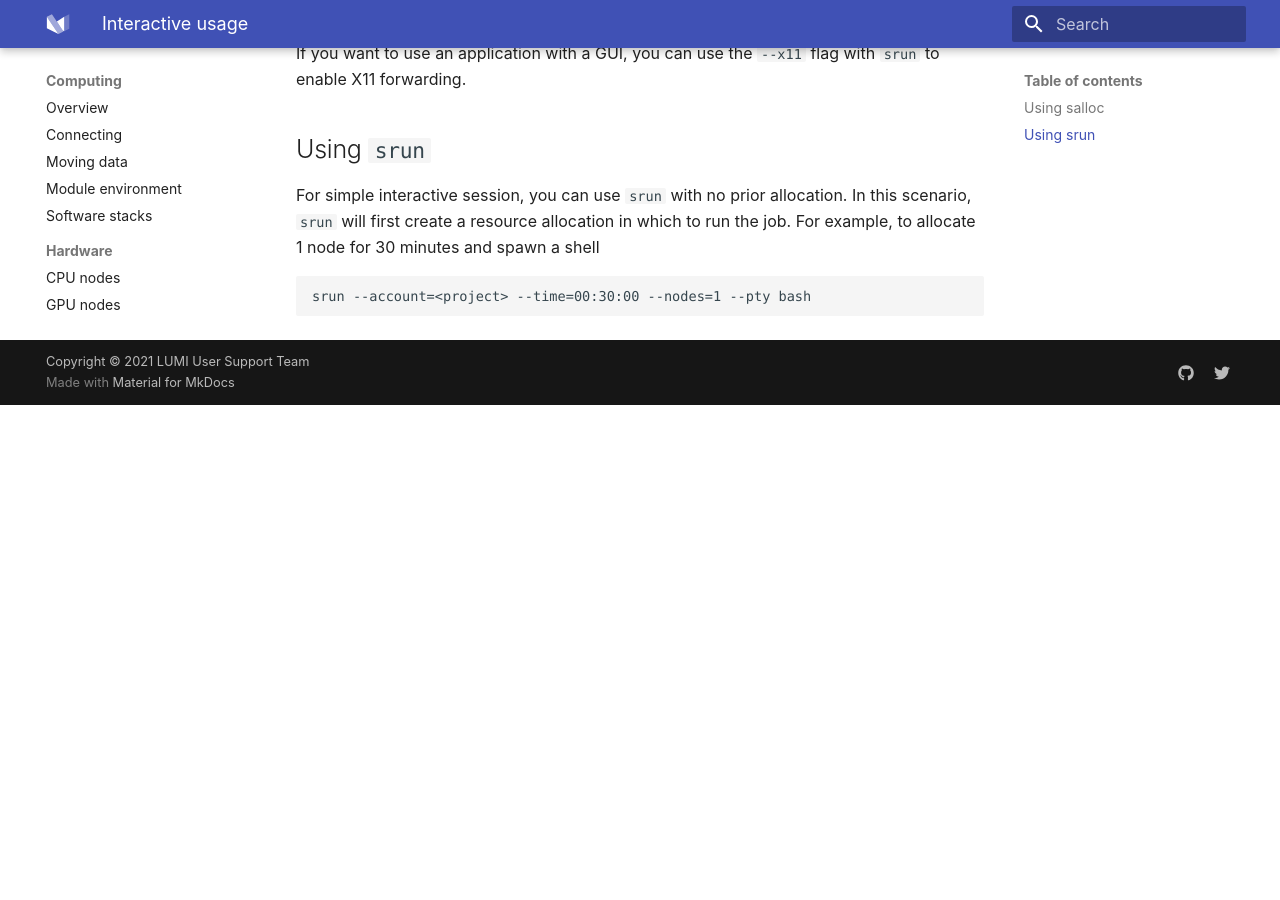
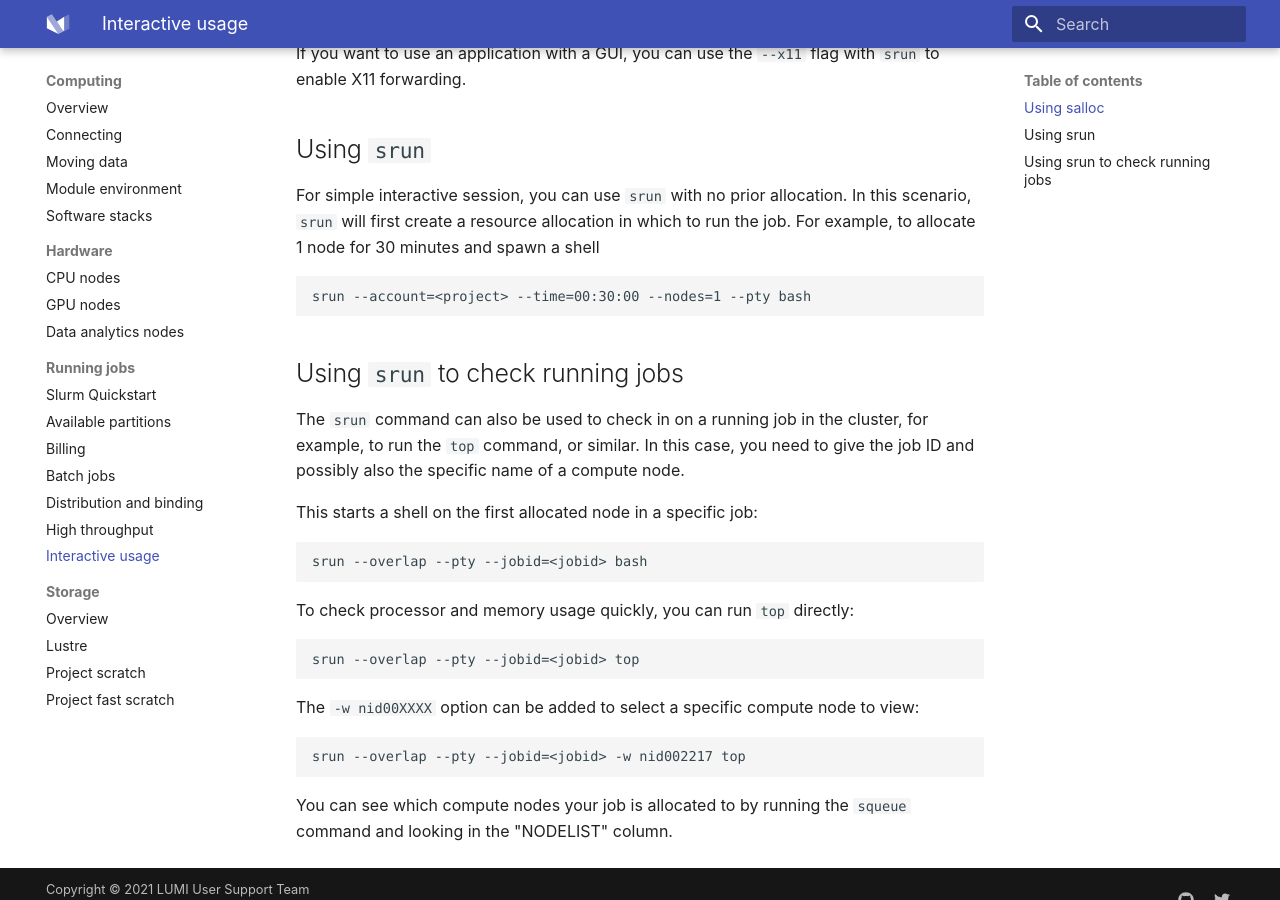
Before and after one commit to Lumi-supercomputer/lumi-userguide, an MkDocs documentation site: the page built from docs/computing/jobs/interactive.md, in a window 1280 px wide and 900 px high, scrolled down 989 px. Built offline with MkDocs 1.6.1 and Material for MkDocs 9.7.7, drawn with Linux system fonts in a browser that asks for light colours; before the commit the page ends 1394 px from its top, so only the background shows below that.

Commit message:
Example on how to run top on a compute
Add example on how to use srun instead of directly ssh:ing to compute
nodes.

````diff
--- a/docs/computing/jobs/interactive.md
+++ b/docs/computing/jobs/interactive.md
@@ -54,3 +54,21 @@
 ```
 srun --account=<project> --time=00:30:00 --nodes=1 --pty bash
 ```
+
+## Using `srun` to check running jobs
+
+The `srun` command can also be used to check in on a running job in the cluster, for example, to run the `top` command, or similar. In this case, you need to give the job ID and possibly also the specific name of a compute node.
+
+This starts a shell on the first allocated node in a specific job:
+
+    srun --overlap --pty --jobid=<jobid> bash
+
+To check processor and memory usage quickly, you can run `top` directly:
+
+    srun --overlap --pty --jobid=<jobid> top
+
+The `-w nid00XXXX` option can be added to select a specific compute node to view:
+
+    srun --overlap --pty --jobid=<jobid> -w nid002217 top
+
+You can see which compute nodes your job is allocated to by running the `squeue` command and looking in the "NODELIST" column.
````
